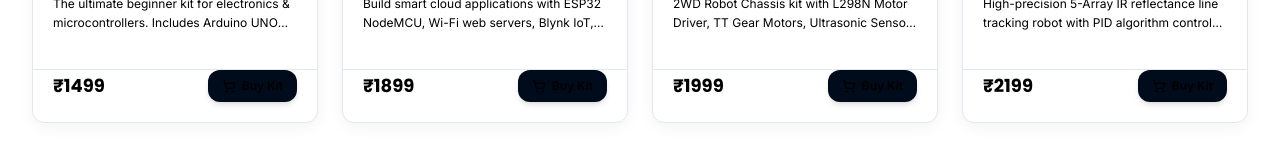
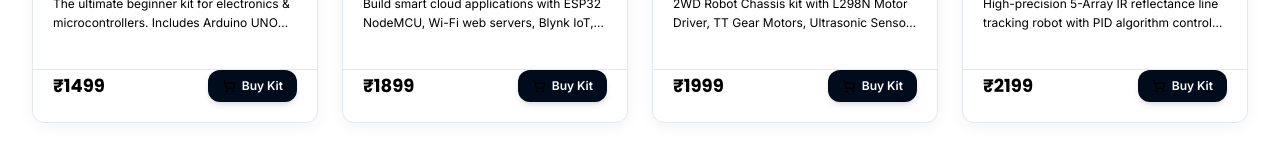
Before and after one commit to sedhupathivishnu321/electronlearners, a Next.js app in the folder frontend/: page / in a window 1280 px wide. Shown: the part 2248-2408 px from the top of the page. Built offline with nearby package versions, Linux system fonts and the light colour scheme.

Commit message:
fix: directly target dark container elements for white text and syntax code formatting

```diff
--- a/frontend/src/styles/globals.css
+++ b/frontend/src/styles/globals.css
@@ -356,3 +356,29 @@ input:focus, select:focus, textarea:focus {
 .text-amber-500, .text-amber-500 * { color: #D97706 !important; }
 .text-emerald-500, .text-emerald-500 * { color: #10B981 !important; }
 .text-red-500, .text-red-500 * { color: #EF4444 !important; }
+
+/* Direct text overrides on the dark background containers themselves (not just descendants) */
+.bg-\[\#000B1C\],
+.bg-\[\#000d21\],
+.bg-\[\#0A122C\],
+.bg-\[\#081329\],
+.bg-\[\#0f203c\],
+.bg-\[\#040810\],
+.bg-\[\#0b0f19\],
+.bg-\[\#081229\],
+.bg-slate-900,
+.bg-slate-950,
+.bg-slate-900\/60,
+.bg-slate-900\/50,
+.bg-slate-900\/80,
+.bg-slate-950\/85 {
+  color: #FFFFFF !important;
+}
+
+/* Ensure code block syntax is bright green and readable inside dark backgrounds */
+pre code,
+pre span,
+.text-emerald-400,
+.text-emerald-400 * {
+  color: #34D399 !important;
+}
```
Also changed, not shown: 37 other files (tests, documents, lock files or other folders).
